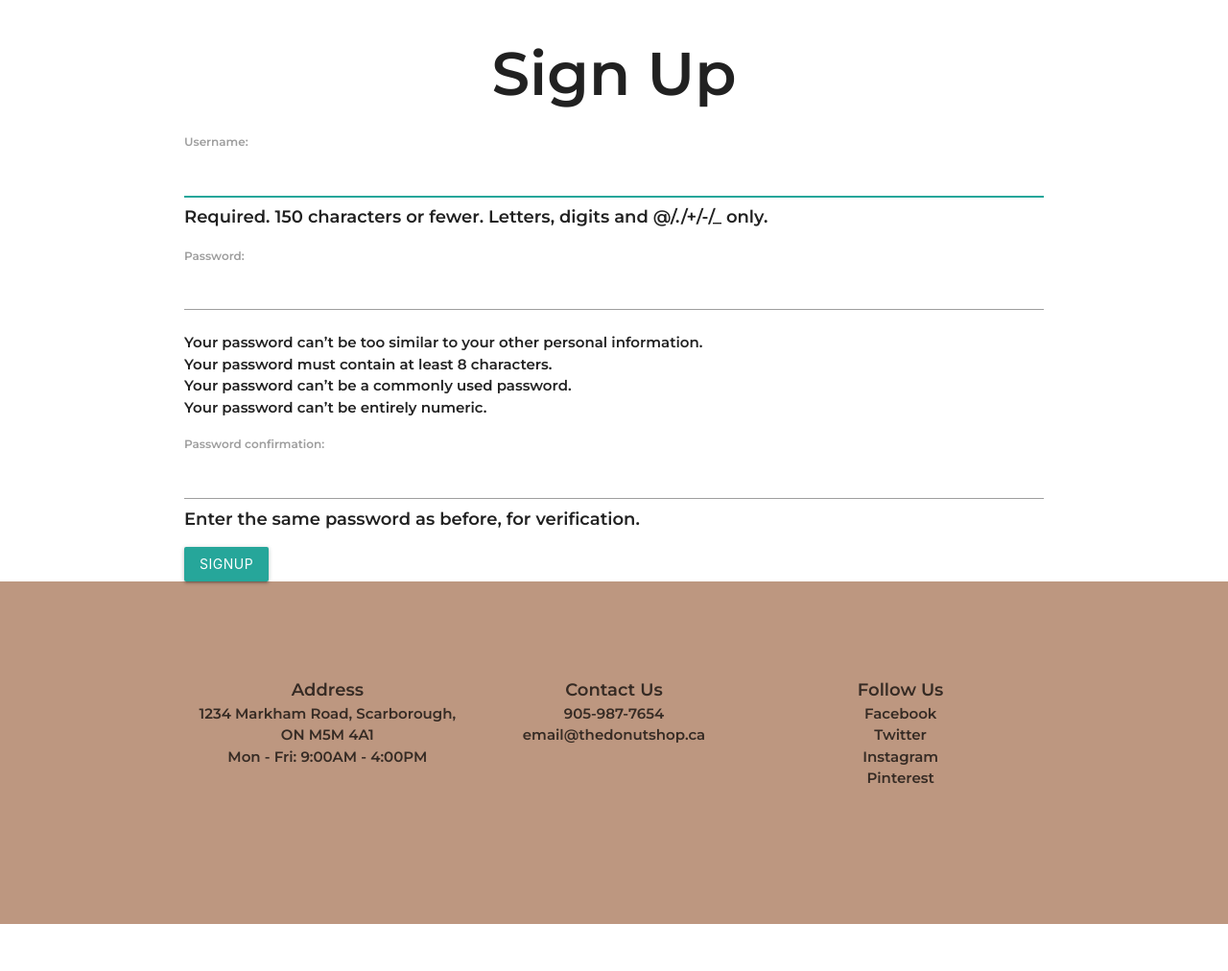
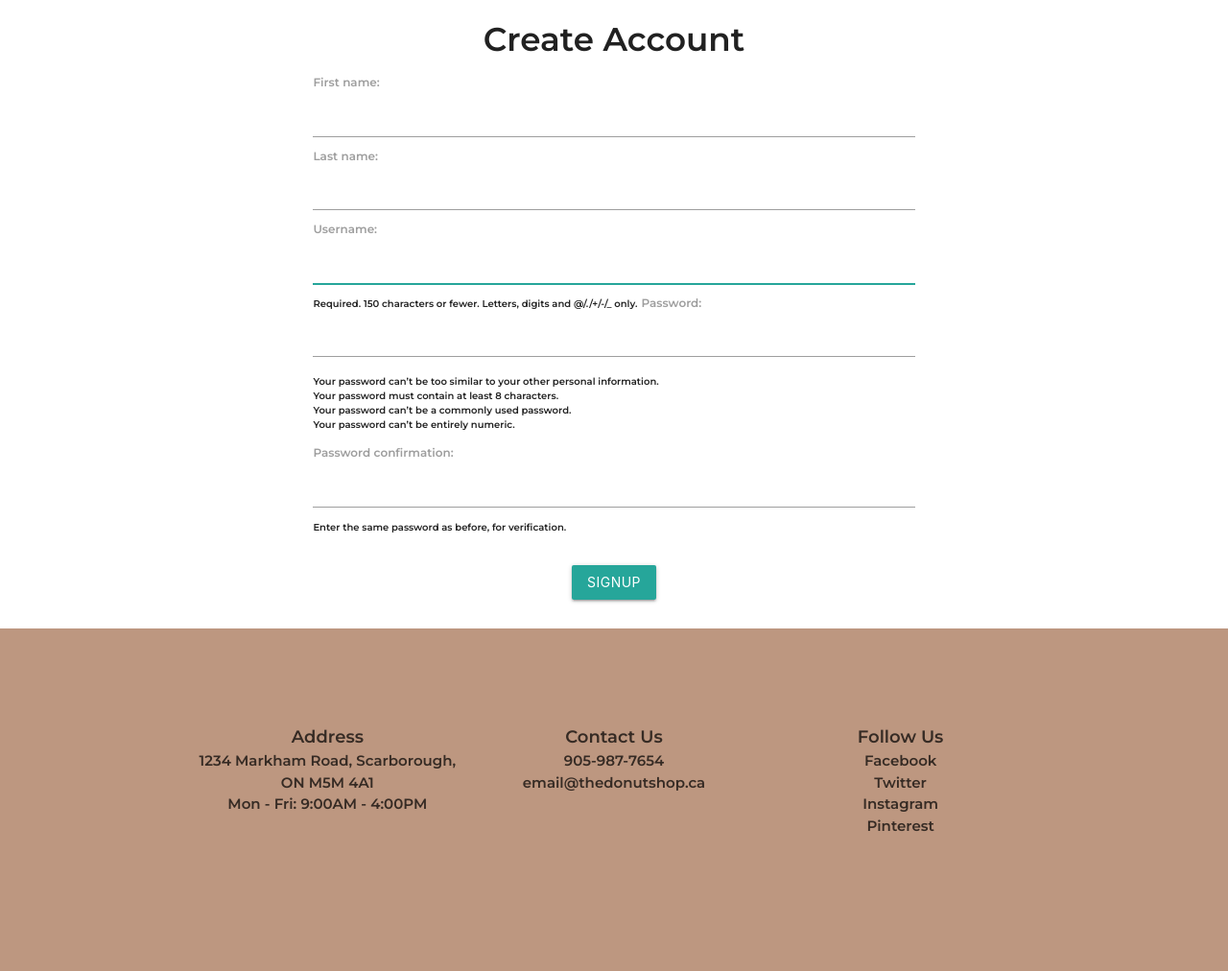
Before and after one commit to janusshanp/donut_shop, a Django app: page /accounts/signup/ in a window 1280 px wide. Shown: the part 180-1192 px from the top of the page at 96% size. Before the commit the page ends 1143 px from the top, so only its background shows below. Run offline with Django 4.2, Linux system fonts and the light colour scheme.

Commit message:
signup page styling and add first/last name

```diff
--- a/main_app/forms.py
+++ b/main_app/forms.py
@@ -1,5 +1,6 @@
 from django.forms import ModelForm
 from django import forms
+from django.contrib.auth.forms import UserCreationForm
 from .models import *
 
 class DeliveryForm(ModelForm):
@@ -14,3 +15,11 @@ class DeliveryForm(ModelForm):
             'Province',
             'postal_code'
         ]
+
+class UserForm(UserCreationForm):
+    first_name = forms.CharField()
+    last_name= forms.CharField()
+
+    class Meta:
+        model = User
+        fields = ('first_name', 'last_name', 'username', 'password1', 'password2')
--- a/main_app/static/main_app/css/style.css
+++ b/main_app/static/main_app/css/style.css
@@ -59,3 +59,67 @@ td {
 	text-align: center;
 	padding: 10%;
 }
+
+
+
+
+
+
+
+
+
+
+
+
+
+
+
+
+
+
+
+
+
+
+
+
+
+
+
+
+
+
+
+
+
+
+
+
+
+
+
+
+
+
+
+
+
+
+h4{
+	text-align: center;
+}
+
+.auth {
+	width: 100%;
+
+}
+
+.helptext{
+	font-size: 10px;
+}
+
+#signup-btn{
+	display: flex;
+	margin: 30px;
+	justify-content: center;
+}
--- a/main_app/templates/registration/signup.html
+++ b/main_app/templates/registration/signup.html
@@ -1,9 +1,17 @@
 {% extends 'base.html' %} {% block content %}
 
-<h1>Sign Up</h1>
+<h4>Create Account</h4>
 <form method="post" action="{% url 'signup' %}">
-	{%csrf_token%} {{ form.as_p }}
-	<input type="submit" class="btn" value="signup" />
+	{%csrf_token%}
+	<div class="container">
+		<div class="auth">
+			{{ form.as_table }}
+			</br>
+			<div id="signup-btn">
+				<input type="submit" class="btn center-align" value="signup" />
+			</div>
+		</div>
+	</div>
 </form>
 
 {% endblock %}
--- a/main_app/views.py
+++ b/main_app/views.py
@@ -5,7 +5,7 @@ from django.contrib.auth import login
 from django.views.generic.edit import CreateView, UpdateView, DeleteView
 from django.contrib.auth.forms import UserCreationForm
 from django.contrib.auth.decorators import login_required
-from .forms import DeliveryForm
+from .forms import DeliveryForm, UserForm
 from datetime import date
 from .models import *
 
@@ -142,6 +142,7 @@ def donut_detail(request, donut_id):
     donut = Donut.objects.get(id=donut_id)
     return render(request, 'donuts/detail.html',{'donut': donut})
 
+@login_required
 def add_donut_cart(request, donut_id):
     donut = Donut.objects.get(id = donut_id)
     cart = Cart.objects.get(user = request.user)
@@ -170,7 +171,7 @@ def add_review(request, donut_id):
 def signup(request):
   error_message = ''
   if request.method == 'POST':
-    form = UserCreationForm(request.POST)
+    form = UserForm(request.POST)
     if form.is_valid():
       user = form.save()
       login(request, user)
@@ -179,7 +180,7 @@ def signup(request):
       return redirect('home')
     else:
       error_message = 'Invalid sign up - try again'
-  form = UserCreationForm()
+  form = UserForm()
   context = {'form': form, 'error_message': error_message}
   return render(request, 'registration/signup.html', context)
 
```
